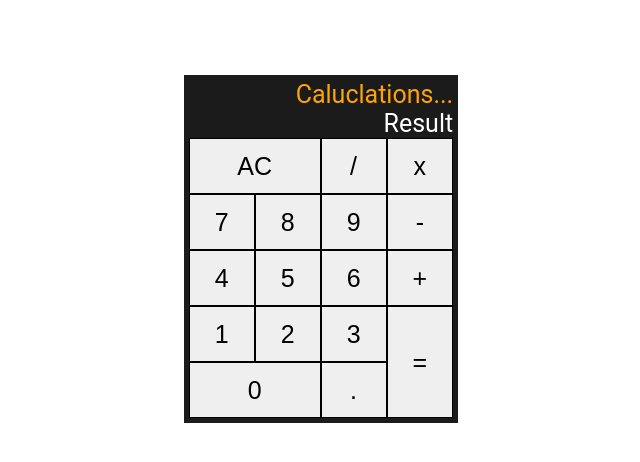
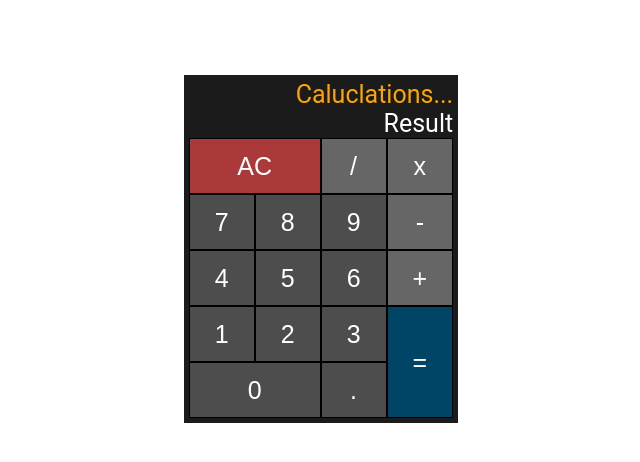
Before and after one commit to mariovyord/react-calulator, a React (Create React App) app: page / in a window 1280 px wide. Shown: the top 462 px of the page, without its empty margins (319-959 px from the left). Built offline with nearby package versions, Linux system fonts and the light colour scheme.

Commit message:
Add colors

```diff
--- a/src/App.js
+++ b/src/App.js
@@ -9,16 +9,16 @@ function App() {
 					</div>
 					<div className="buttons">
 						<button id="clear" value="AC">AC</button>
-						<button id="divide" value="/">/</button>
-						<button id="multiply" value="*">x</button>
+						<button className="ligth-gray" id="divide" value="/">/</button>
+						<button className="ligth-gray" id="multiply" value="*">x</button>
 						<button id="seven" value="7">7</button>
 						<button id="eight" value="8">8</button>
 						<button id="nine" value="9">9</button>
-						<button id="subtract" value="-">-</button>
+						<button className="ligth-gray" id="subtract" value="-">-</button>
 						<button id="four" value="4">4</button>
 						<button id="five" value="5">5</button>
 						<button id="six" value="6">6</button>
-						<button id="add" value="+">+</button>
+						<button className="ligth-gray" id="add" value="+">+</button>
 						<button id="one" value="1">1</button>
 						<button id="two" value="2">2</button>
 						<button id="three" value="3">3</button>
--- a/src/index.css
+++ b/src/index.css
@@ -66,14 +66,30 @@ button {
 
 button {
 	appearance: none;
+	color: white;
+	background-color: var(--dark-gray);
 	border: 1px solid black;
 	font-size: 1rem;
 	padding: 0.5rem 1rem;
 }
 
+button:hover {
+	opacity: 0.9;
+	cursor: pointer;
+}
+
+.ligth-gray {
+	background-color: var(--light-gray);
+}
+
 #clear {
+	background-color: var(--warning);
 	grid-column-start: 1;
 	grid-column-end: 3;
+}
+
+#equals {
+	background-color: var(--calc-blue);
 }
 
 #zero {
```
